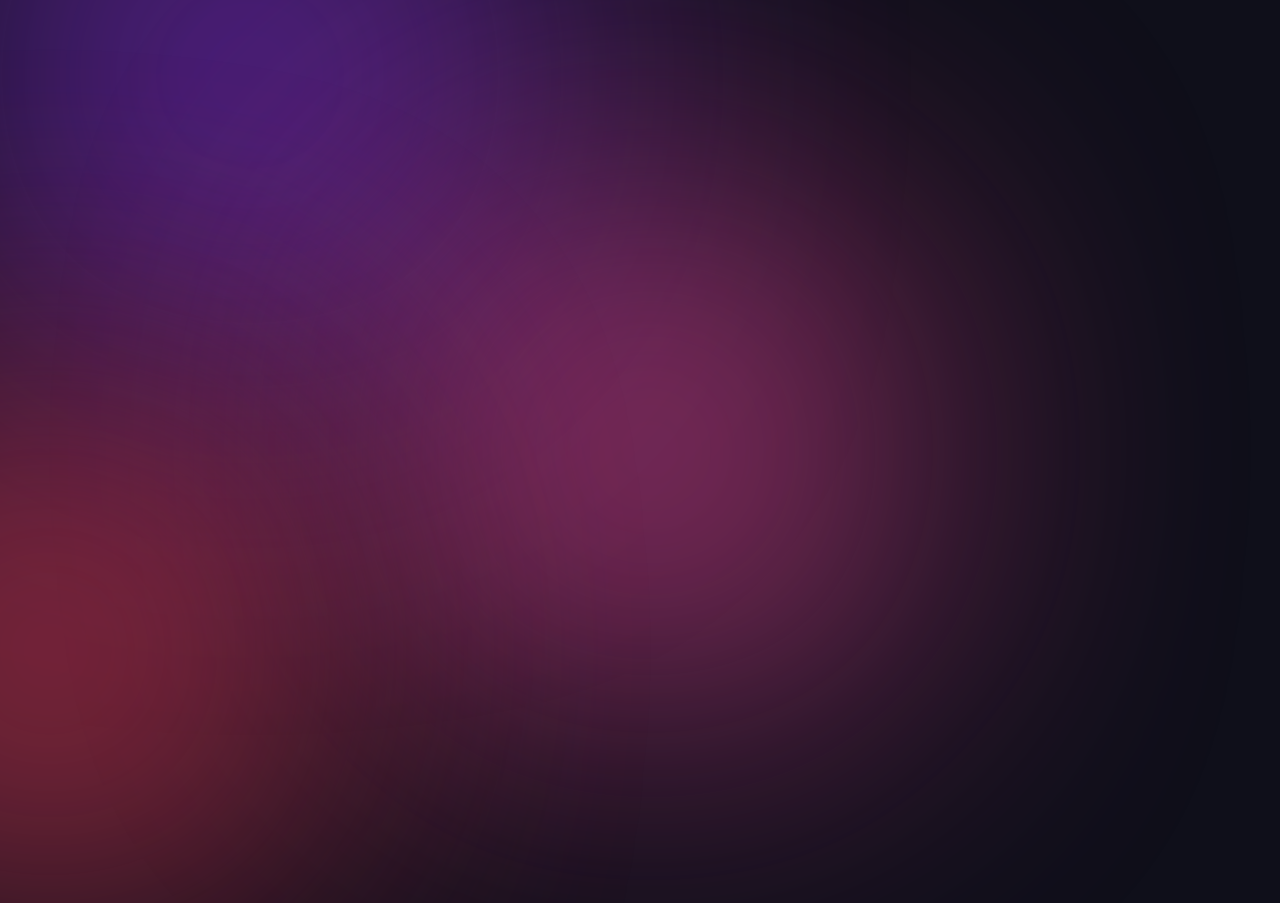
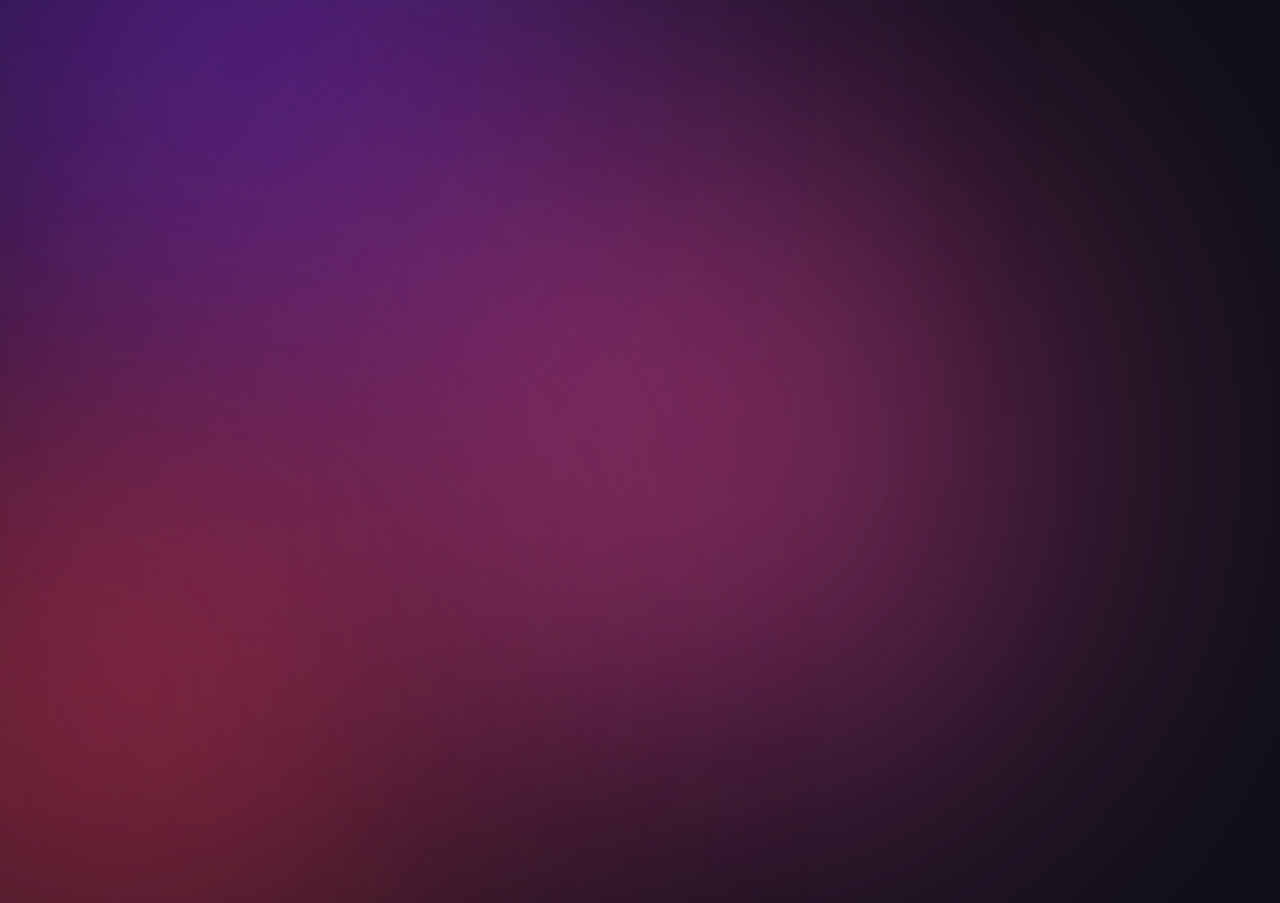
Before and after one commit to slygem123/gradient-demo, a plain HTML site: page index.html in a window 1280 px wide. Shown: the top 903 px of the page. Drawn offline with Linux system fonts and the light colour scheme.

Commit message:
Update index.html

```diff
--- a/index.html
+++ b/index.html
@@ -2,36 +2,39 @@
 <html lang="en">
 <head>
   <meta charset="UTF-8">
-  <meta name="viewport" content="width=device-width, initial-scale=1.0">
+  <meta name="viewport" content="width=device-width, initial-scale=1.0, viewport-fit=cover">
   <title>Blurry Gradient Blobs</title>
   <style>
     html, body {
       margin: 0;
       height: 100%;
       overflow: hidden;
-      background: #0f0f1a; /* dark backdrop */
+      background: #0f0f1a;
+      /* extend background into notch area */
+      padding: env(safe-area-inset-top) env(safe-area-inset-right)
+               env(safe-area-inset-bottom) env(safe-area-inset-left);
     }
 
     .blob {
       position: absolute;
-      width: 500px;
-      height: 500px;
+      width: 600px;
+      height: 600px;
       border-radius: 50%;
-      filter: blur(150px);
+      filter: blur(180px);
       opacity: 0.7;
       animation: moveBlobs 20s ease-in-out infinite alternate;
     }
 
     .blob:nth-child(1) {
       background: #9333ea; /* purple */
-      top: -100px;
-      left: -100px;
+      top: -150px;
+      left: -150px;
       animation-delay: 0s;
     }
 
     .blob:nth-child(2) {
       background: #ec4899; /* pink */
-      top: 200px;
+      top: 150px;
       left: 400px;
       animation-delay: 5s;
     }
@@ -46,7 +49,7 @@
     @keyframes moveBlobs {
       0%   { transform: translate(0, 0) scale(1); }
       50%  { transform: translate(200px, -150px) scale(1.2); }
-      100% { transform: translate(-150px, 200px) scale(0.8); }
+      100% { transform: translate(-150px, 200px) scale(0.9); }
     }
   </style>
 </head>
```
